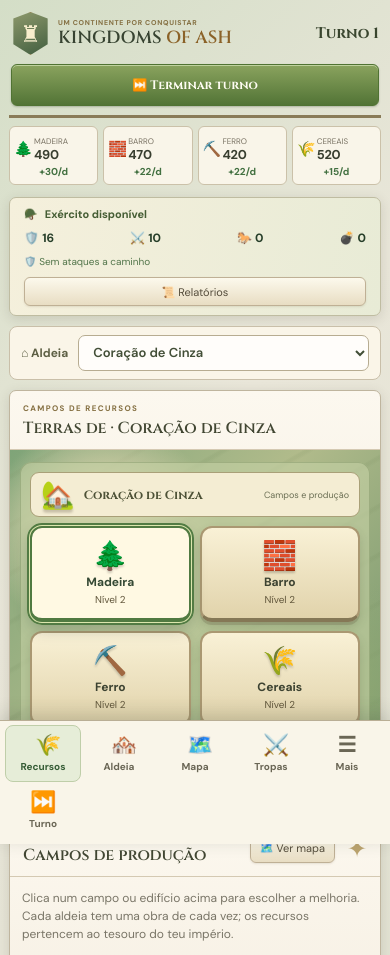
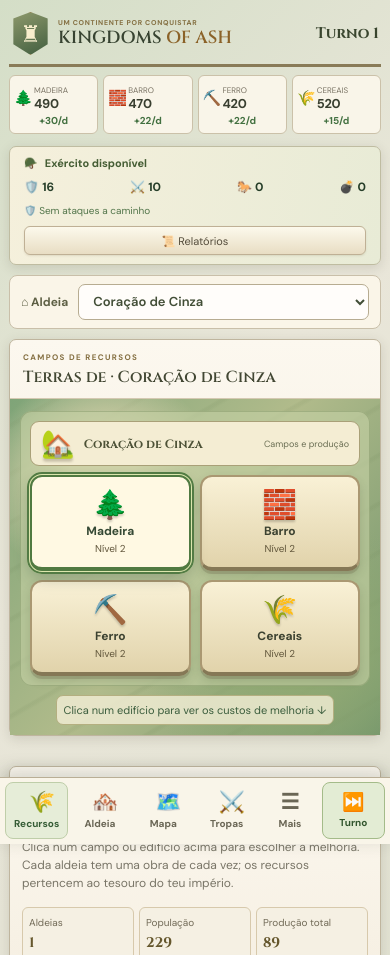
Before and after one commit to Skinny-lfg/Kingdoms-of-Ash, a plain HTML site: page v04/index.html in a window 390 px wide. Shown: the top 955 px of the page. Drawn offline with Linux system fonts and the light colour scheme.

Commit message:
deploy v0.4: compact fixed mobile end-turn button next to navigation tabs

```diff
--- a/v04/turns-reports.css
+++ b/v04/turns-reports.css
@@ -113,3 +113,13 @@
  .battle-units span{font-size:9px}
  .battle-columns small{flex-basis:87px}
 }
+
+/* Pequeno botão de turno na navegação móvel fixa; cabe nos 320px sem criar mais uma linha. */
+@media(max-width:800px){
+  .masthead .time-controls{display:none}
+  .mobile-bottom-nav{grid-template-columns:repeat(6,minmax(0,1fr))}
+  .mobile-bottom-nav #mobile-next-turn{background:#e3ecd4;border:1px solid #a4bb89;color:#31552d}
+  .mobile-bottom-nav #mobile-next-turn span{font-size:18px}
+  .mobile-bottom-nav #mobile-next-turn b{font-size:10px}
+  .mobile-bottom-nav #mobile-next-turn:disabled{opacity:.5;cursor:not-allowed;background:#e5e1d6;color:#746f67;border-color:#d0c8b5}
+}
```
